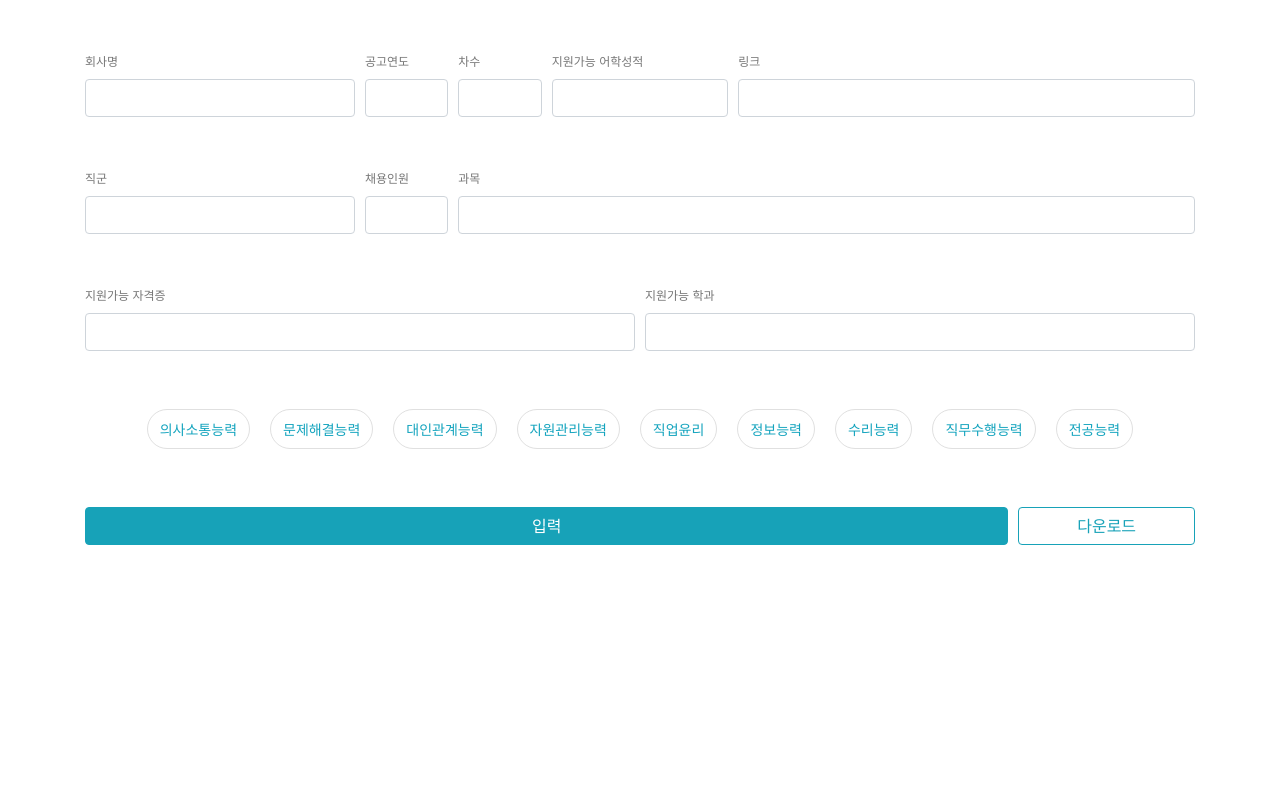
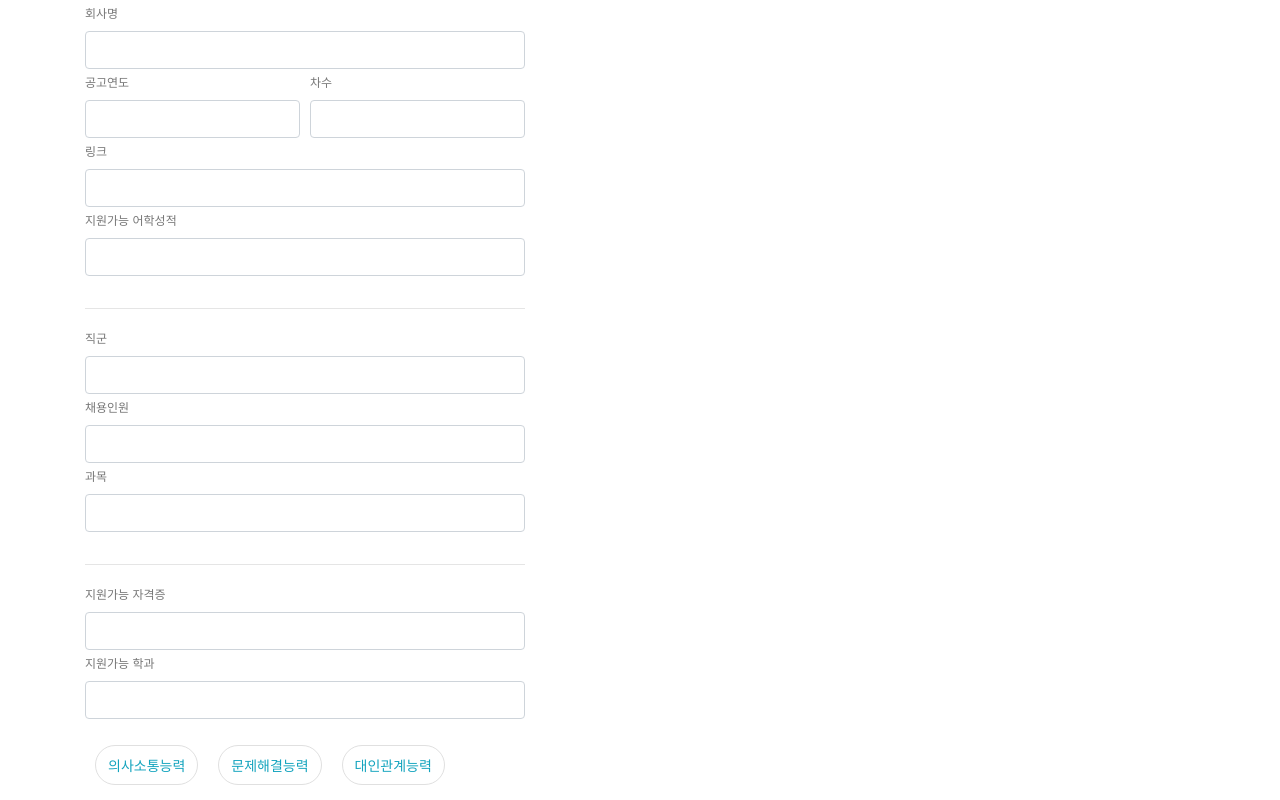
Before and after one commit to pparkddo/gongdb-input, a React (Create React App) app: page / in a window 1280 px wide. Shown: the top 800 px of the page. Built offline with nearby package versions, Linux system fonts and the light colour scheme.

Commit message:
Feat: 임시 세로 폼

```diff
--- a/src/App.css
+++ b/src/App.css
@@ -6,3 +6,7 @@
 input.form-control {
     text-align: center;
 }
+
+.form-input {
+    max-width: 450px;
+}
--- a/src/App.tsx
+++ b/src/App.tsx
@@ -180,53 +180,54 @@ function App() {
       </Modal>
 
       <Form>
-        <Form.Row className="my-5">
-          <Col xs={12} md={3}>
+        <Form.Row className="form-input">
+          <Col xs={12}>
             <Form.Label>회사명</Form.Label>
             <Form.Control id="companyName" autoComplete="off" />
           </Col>
-          <Col xs={12} md={1}>
+          <Col xs={6}>
             <Form.Label>공고연도</Form.Label>
             <Form.Control id="noticeYear" autoComplete="off" />
           </Col>
-          <Col xs={12} md={1}>
+          <Col xs={6}>
             <Form.Label>차수</Form.Label>
             <Form.Control id="sequence" autoComplete="off" />
           </Col>
-          <Col xs={12} md={2}>
+          <Col xs={12}>
+            <Form.Label>링크</Form.Label>
+            <Form.Control id="link" autoComplete="off" />
+          </Col>
+          <Col xs={12}>
             <Form.Label>지원가능 어학성적</Form.Label>
             <Form.Control id="languageScore" autoComplete="off" />
           </Col>
-          <Col xs={12} md={5}>
-            <Form.Label>링크</Form.Label>
-            <Form.Control id="link" autoComplete="off" />
+          <Col xs={12} className="mt-3">
+            <hr />
           </Col>
-        </Form.Row>
-        <Form.Row className="my-5">
-          <Col xs={12} md={3}>
+          <Col xs={12}>
             <Form.Label>직군</Form.Label>
             <Form.Control id="position" className="erasable" autoComplete="off" ref={positionElement} />
           </Col>
-          <Col xs={12} md={1}>
+          <Col xs={12}>
             <Form.Label>채용인원</Form.Label>
             <Form.Control id="headCount" className="erasable" autoComplete="off" />
           </Col>
-          <Col xs={12} md={8}>
+          <Col xs={12}>
             <Form.Label>과목</Form.Label>
             <Form.Control id="subjects" className="erasable" autoComplete="off" />
           </Col>
-        </Form.Row>
-        <Form.Row className="align-items-center mt-5">
-          <Col xs={12} md={6}>
+          <Col xs={12} className="mt-3">
+            <hr />
+          </Col>
+          <Col xs={12}>
             <Form.Label>지원가능 자격증</Form.Label>
             <Form.Control id="certificates" className="erasable" autoComplete="off" />
           </Col>
-          <Col xs={12} md={6}>
+          <Col xs={12}>
             <Form.Label>지원가능 학과</Form.Label>
             <Form.Control id="departments" className="erasable" autoComplete="off" />
           </Col>
-        </Form.Row>
-        <Form.Row className="my-5 justify-content-center">
+          <Col xs={12} className="my-3">
             {
               ncs.map((value, index) => (
                 <PillCheckbox
@@ -236,9 +237,8 @@ function App() {
                 />
               ))
             }
-        </Form.Row>
-        <Form.Row className="my-5">
-          <Col xs={12} md={10}>
+          </Col>
+          <Col xs={9}>
             <Button
               block
               variant="info"
@@ -247,13 +247,13 @@ function App() {
               입력
             </Button>
           </Col>
-          <Col xs={12} md={2}>
+          <Col xs={3}>
             <Button
               block
               variant="outline-info"
               onClick={() => exportJSON(formData)}
             >
-              다운로드
+              저장
             </Button>
           </Col>
         </Form.Row>
```
Lines whose indentation alone changed are shown as unchanged.
